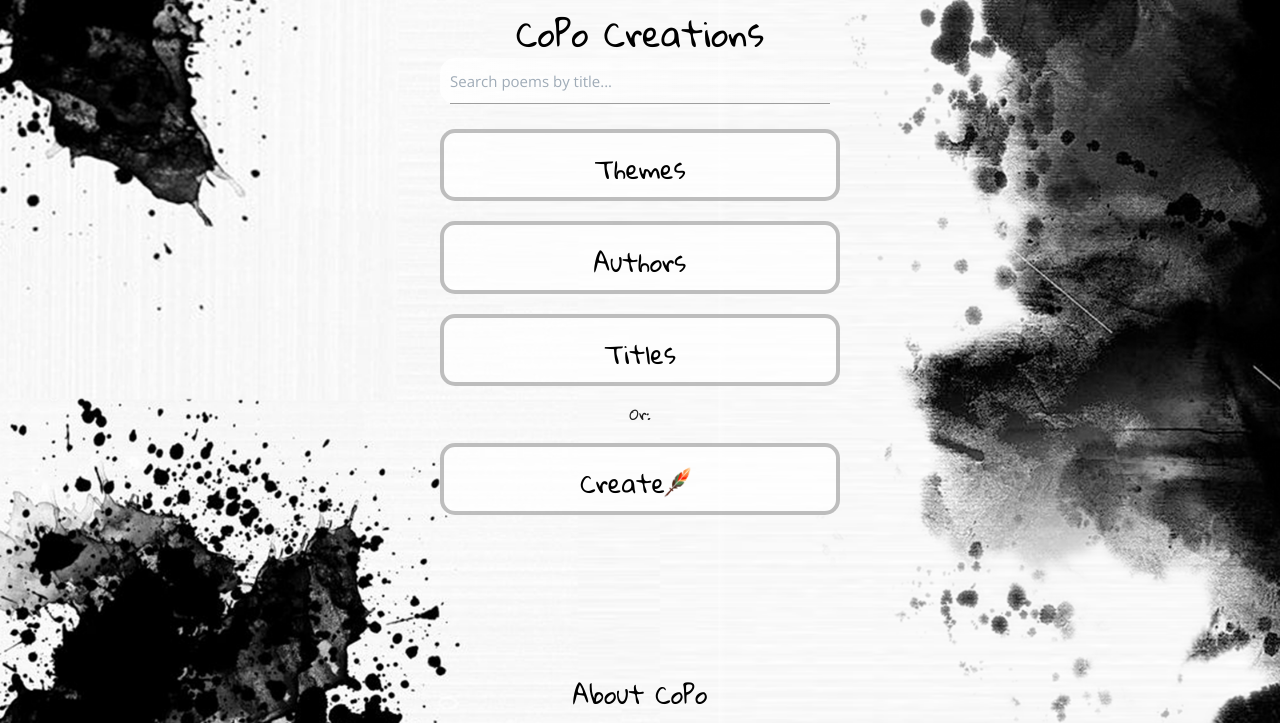
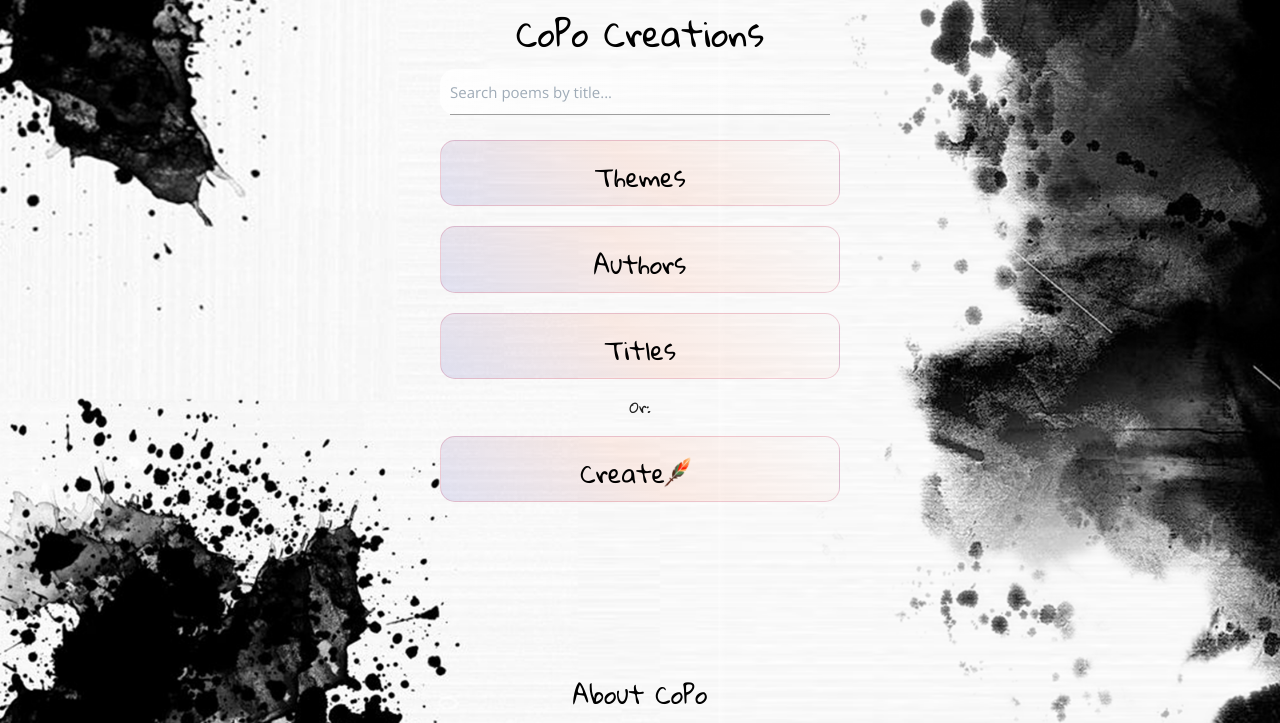
Before and after one commit to MauRuRo/MSP3-CoPo, a Flask app: page /creations in a window 1280 px wide. Shown: the part 77-800 px from the top of the page. Run offline with Flask 2, Linux system fonts and the light colour scheme; data that the repository does not hold is empty; some libraries are stand-ins or nearby versions.

Commit message:
design change: main buttons linear gradient with color

```diff
--- a/static/css/style.css
+++ b/static/css/style.css
@@ -1,4 +1,4 @@
-@import url('https://fonts.googleapis.com/css2?family=Gloria+Hallelujah&family=Open+Sans:wght@300&display=swap');
+@import url('https://fonts.googleapis.com/css2?family=Gloria+Hallelujah&family=Open+Sans:wght@300;600&display=swap');
 
 body {
            background: url('../images/achtergrond.png') no-repeat center center fixed;
@@ -25,7 +25,9 @@
     font-family: "Gloria Hallelujah", sans-serif;
 }
 
-
+strong {
+    font-weight: 600;
+}
 h6 {
     margin-bottom: 20px;
 }
@@ -60,7 +62,8 @@
 
 
 .copo-creations {
-    background-color: rgba(255,255,255,0.7);
+    /* background-color: rgba(255,255,255,0.7); */
+    background-image: linear-gradient(45deg,rgba(14, 16, 166, 0.1),rgba(254, 98, 41, 0.1), rgba(255,255,255, 0.1));
     text-align: left;
     color: black;
     height: auto;
@@ -69,7 +72,9 @@
     margin: auto;
     padding:10px;
     border-radius:15px;
-    border: solid 4px rgba(126, 126, 126, 0.5);
+    border: solid 1px rgba(188, 28, 76, 0.2);
+    /* rgba(126, 126, 126, 0.5); */
+
 }
 
 #titlesearchbar {
```
